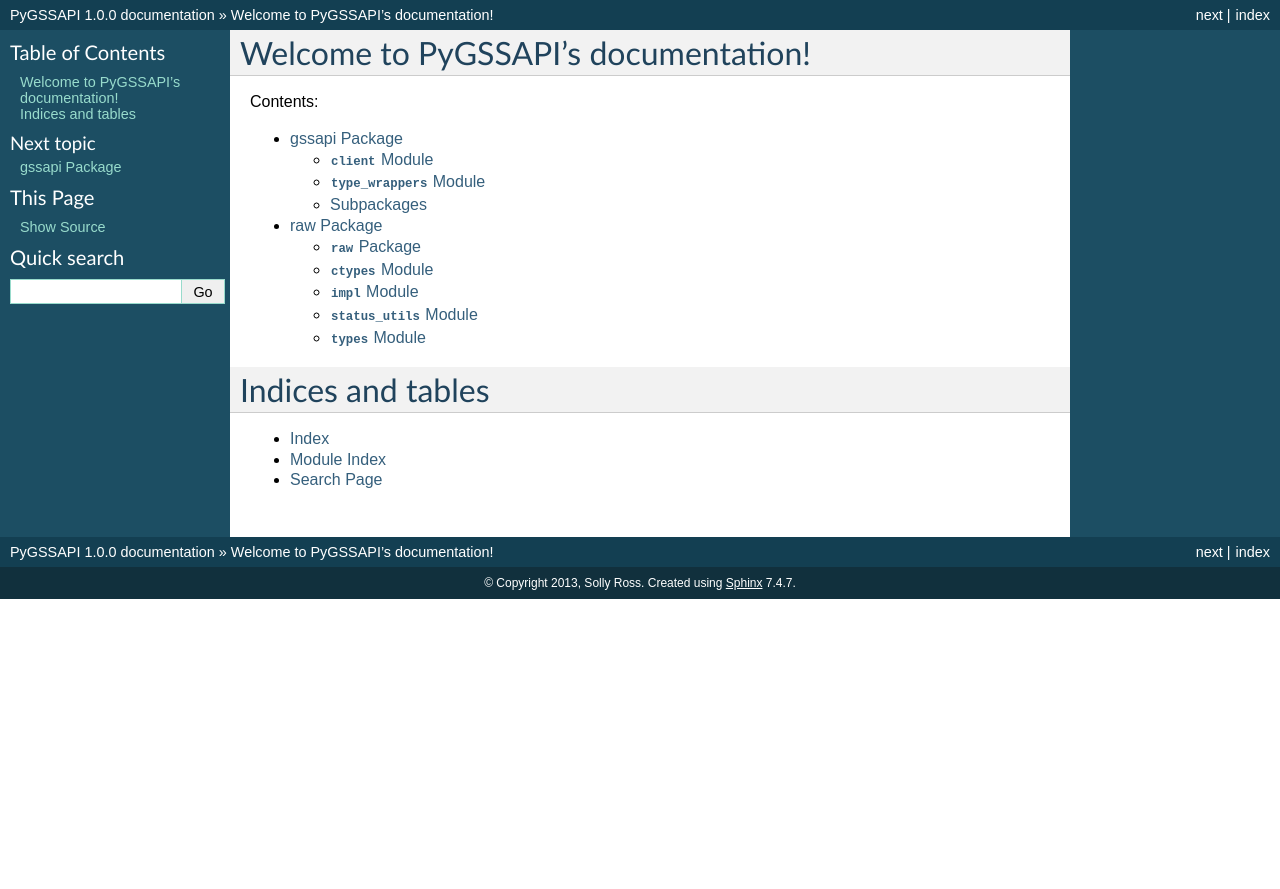
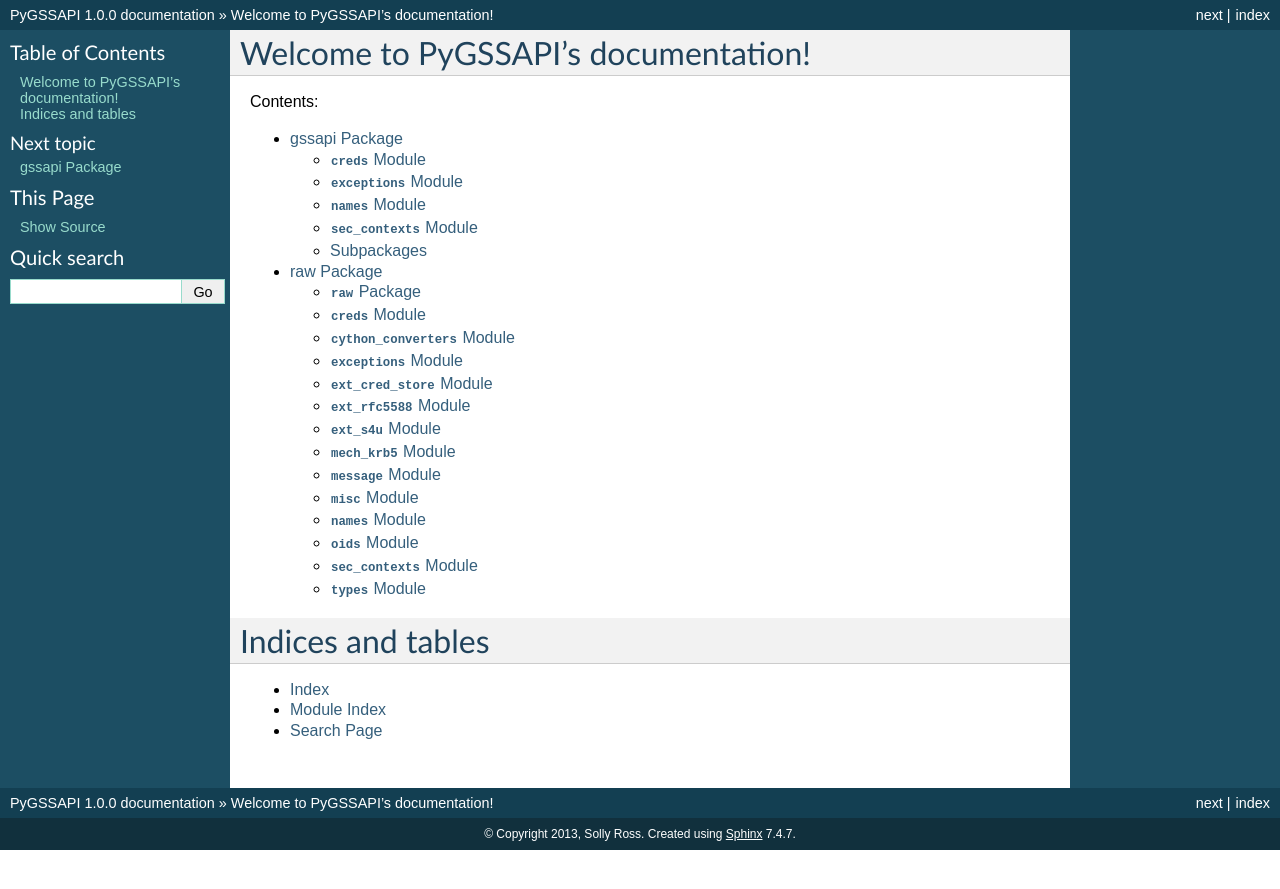
Before and after one commit to pythongssapi/python-gssapi, a Sphinx documentation site: the page built from docs/source/index.rst, in a window 1280 px wide. Shown: the top 889 px of the page. Built offline with Sphinx 7.4.7, drawn with Linux system fonts in a browser that asks for light colours.

Commit message:
Reflect current repository layout in docs

```diff
--- a/docs/source/gssapi.raw.rst
+++ b/docs/source/gssapi.raw.rst
@@ -1,34 +1,106 @@
 raw Package
-============
+===========
 
 :mod:`raw` Package
--------------------
+------------------
 
 .. automodule:: gssapi.raw
     :members:
     :undoc-members:
     :show-inheritance:
 
-:mod:`ctypes` Module
---------------------
+:mod:`creds` Module
+-------------------
 
-.. automodule:: gssapi.raw.ctypes
+.. automodule:: gssapi.raw.creds
     :members:
     :undoc-members:
     :show-inheritance:
 
-:mod:`impl` Module
-------------------
+:mod:`cython_converters` Module
+-------------------------------
 
-.. automodule:: gssapi.raw.impl
+.. automodule:: gssapi.raw.cython_converters
     :members:
     :undoc-members:
     :show-inheritance:
 
-:mod:`status_utils` Module
+:mod:`exceptions` Module
+------------------------
+
+.. automodule:: gssapi.raw.exceptions
+    :members:
+    :undoc-members:
+    :show-inheritance:
+
+:mod:`ext_cred_store` Module
+----------------------------
+
+.. automodule:: gssapi.raw.ext_cred_store
+    :members:
+    :undoc-members:
+    :show-inheritance:
+
+:mod:`ext_rfc5588` Module
+-------------------------
+
+.. automodule:: gssapi.raw.ext_rfc5588
+    :members:
+    :undoc-members:
+    :show-inheritance:
+
+:mod:`ext_s4u` Module
+---------------------
+
+.. automodule:: gssapi.raw.ext_s4u
+    :members:
+    :undoc-members:
+    :show-inheritance:
+
+:mod:`mech_krb5` Module
+-----------------------
+
+.. automodule:: gssapi.raw.mech_krb5
+    :members:
+    :undoc-members:
+    :show-inheritance:
+
+:mod:`message` Module
+---------------------
+
+.. automodule:: gssapi.raw.message
+    :members:
+    :undoc-members:
+    :show-inheritance:
+
+:mod:`misc` Module
+------------------
+
+.. automodule:: gssapi.raw.misc
+    :members:
+    :undoc-members:
+    :show-inheritance:
+
+:mod:`names` Module
+-------------------
+
+.. automodule:: gssapi.raw.names
+    :members:
+    :undoc-members:
+    :show-inheritance:
+
+:mod:`oids` Module
+------------------
+
+.. automodule:: gssapi.raw.oids
+    :members:
+    :undoc-members:
+    :show-inheritance:
+
+:mod:`sec_contexts` Module
 --------------------------
 
-.. automodule:: gssapi.raw.status_utils
+.. automodule:: gssapi.raw.sec_contexts
     :members:
     :undoc-members:
     :show-inheritance:
--- a/docs/source/gssapi.rst
+++ b/docs/source/gssapi.rst
@@ -1,18 +1,34 @@
 gssapi Package
 ==============
 
-:mod:`client` Module
+:mod:`creds` Module
 --------------------
 
-.. automodule:: gssapi.client
+.. automodule:: gssapi.creds
     :members:
     :undoc-members:
     :show-inheritance:
 
-:mod:`type_wrappers` Module
+:mod:`exceptions` Module
 ---------------------------
 
-.. automodule:: gssapi.type_wrappers
+.. automodule:: gssapi.exceptions
+    :members:
+    :undoc-members:
+    :show-inheritance:
+
+:mod:`names` Module
+---------------------------
+
+.. automodule:: gssapi.names
+    :members:
+    :undoc-members:
+    :show-inheritance:
+
+:mod:`sec_contexts` Module
+---------------------------
+
+.. automodule:: gssapi.sec_contexts
     :members:
     :undoc-members:
     :show-inheritance:
```
